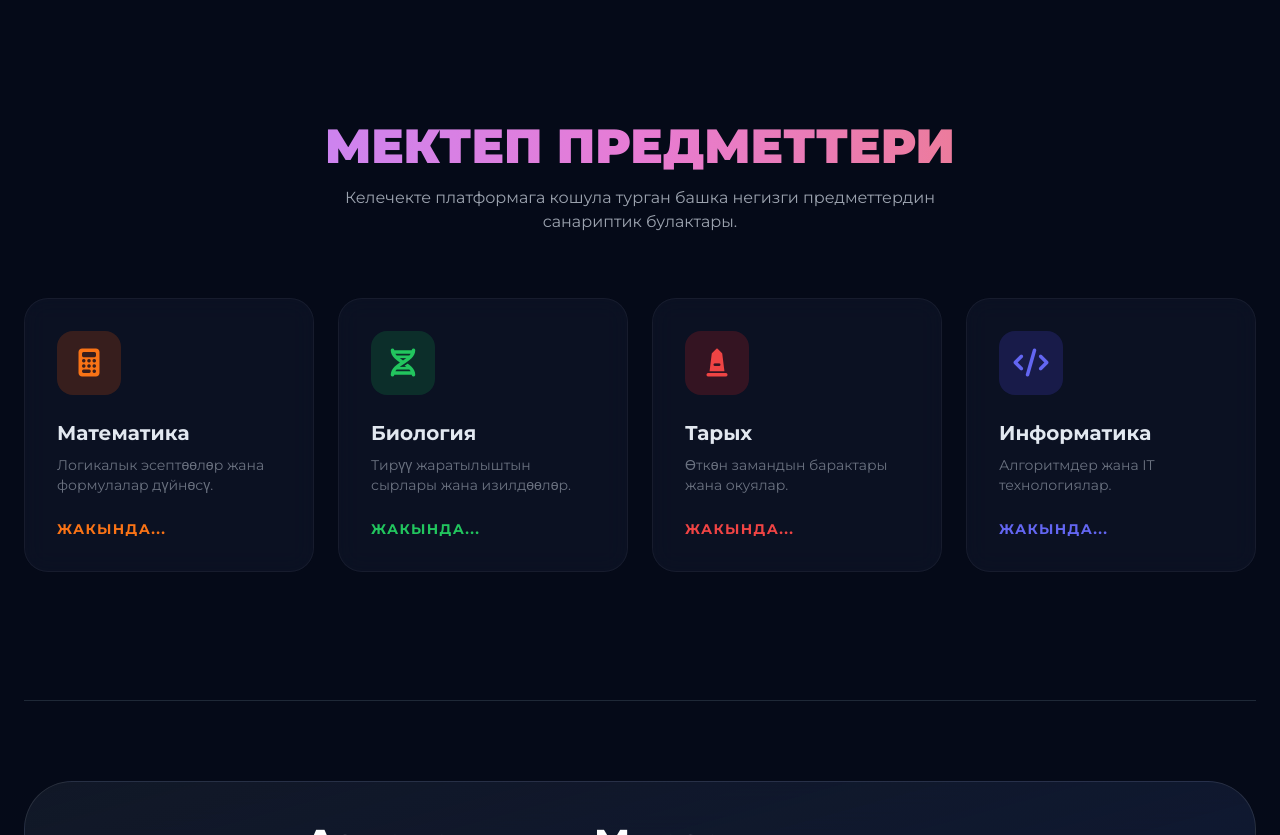
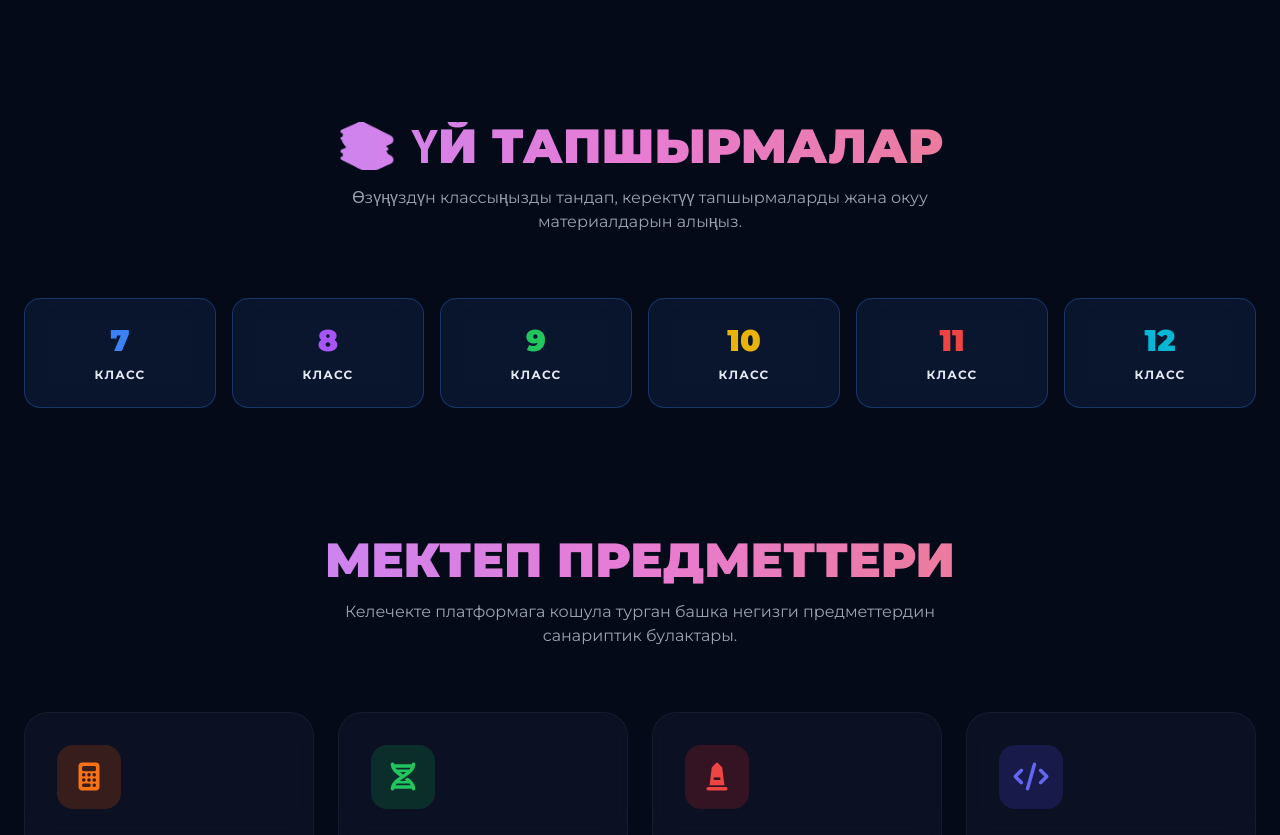
Before and after one commit to mirzatesenjanov1-ship-it/Bilimal, a plain HTML site: page index.html in a window 1280 px wide. Shown: the part 1480-2315 px from the top of the page. Drawn offline with nearby package versions, Linux system fonts and the light colour scheme.

Commit message:
Add homework section with class buttons
Added a new section for homework with buttons for different classes.

```diff
--- a/index.html
+++ b/index.html
@@ -87,6 +87,18 @@
             font-size: 1.75rem;
             margin-bottom: 1.5rem;
         }
+
+        /* Үй тапшырмалар үчүн кошумча стиль */
+        .homework-btn {
+            background: rgba(59, 130, 246, 0.1);
+            border: 1px solid rgba(59, 130, 246, 0.3);
+            transition: all 0.3s ease;
+        }
+        .homework-btn:hover {
+            background: #3b82f6;
+            color: white;
+            transform: scale(1.05);
+        }
     </style>
 </head>
 <body>
@@ -102,6 +114,7 @@
         </div>
         <div class="hidden md:flex space-x-8 font-bold text-sm uppercase tracking-widest">
             <a href="#sections" class="hover:text-blue-400 transition">Бөлүмдөр</a>
+            <a href="#homework" class="hover:text-blue-400 transition">Үй тапшырмалар</a>
             <a href="#subjects" class="hover:text-blue-400 transition">Предметтер</a>
             <a href="author.html" class="hover:text-blue-400 transition">Байланыш</a>
             <a href="https://boosty.to/astrophysica" target="_blank" class="bg-blue-600 px-6 py-2 rounded-full hover:bg-blue-500 transition text-white">Жазылуу</a>
@@ -161,6 +174,39 @@
                 <div class="mt-auto"><a href="author.html" class="inline-block w-full text-center bg-cyan-600/10 border border-cyan-600/30 py-3 rounded-xl font-bold hover:bg-cyan-600 transition text-white">Көрүү →</a></div>
             </div>
         </div>
+
+        <section id="homework" class="mt-32">
+            <div class="text-center mb-16">
+                <h2 class="text-4xl md:text-5xl font-black hero-text uppercase mb-4">📚 Үй тапшырмалар</h2>
+                <p class="text-gray-400 max-w-2xl mx-auto">Өзүңүздүн классыңызды тандап, керектүү тапшырмаларды жана окуу материалдарын алыңыз.</p>
+            </div>
+            <div class="grid grid-cols-2 md:grid-cols-3 lg:grid-cols-6 gap-4">
+                <a href="homework/7-class.html" class="homework-btn glass-card p-6 rounded-2xl text-center">
+                    <span class="text-3xl font-black text-blue-500 block mb-2">7</span>
+                    <span class="text-xs uppercase font-bold tracking-widest">Класс</span>
+                </a>
+                <a href="homework/8-class.html" class="homework-btn glass-card p-6 rounded-2xl text-center">
+                    <span class="text-3xl font-black text-purple-500 block mb-2">8</span>
+                    <span class="text-xs uppercase font-bold tracking-widest">Класс</span>
+                </a>
+                <a href="homework/9-class.html" class="homework-btn glass-card p-6 rounded-2xl text-center">
+                    <span class="text-3xl font-black text-green-500 block mb-2">9</span>
+                    <span class="text-xs uppercase font-bold tracking-widest">Класс</span>
+                </a>
+                <a href="homework/10-class.html" class="homework-btn glass-card p-6 rounded-2xl text-center">
+                    <span class="text-3xl font-black text-yellow-500 block mb-2">10</span>
+                    <span class="text-xs uppercase font-bold tracking-widest">Класс</span>
+                </a>
+                <a href="homework/11-class.html" class="homework-btn glass-card p-6 rounded-2xl text-center">
+                    <span class="text-3xl font-black text-red-500 block mb-2">11</span>
+                    <span class="text-xs uppercase font-bold tracking-widest">Класс</span>
+                </a>
+                <a href="homework/12-class.html" class="homework-btn glass-card p-6 rounded-2xl text-center">
+                    <span class="text-3xl font-black text-cyan-500 block mb-2">12</span>
+                    <span class="text-xs uppercase font-bold tracking-widest">Класс</span>
+                </a>
+            </div>
+        </section>
 
         <section id="subjects" class="mt-32">
             <div class="text-center mb-16">
```
